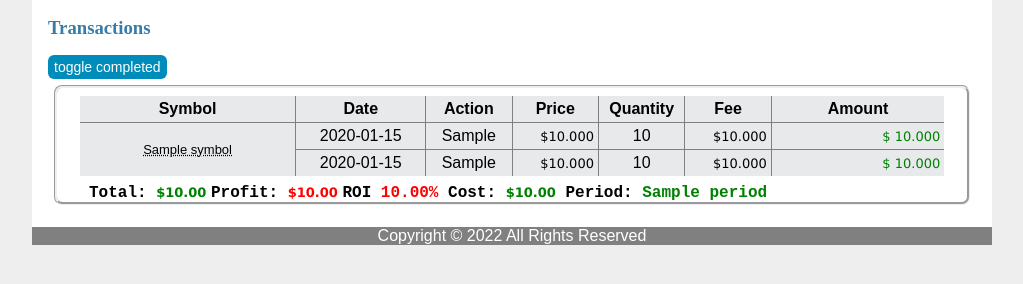
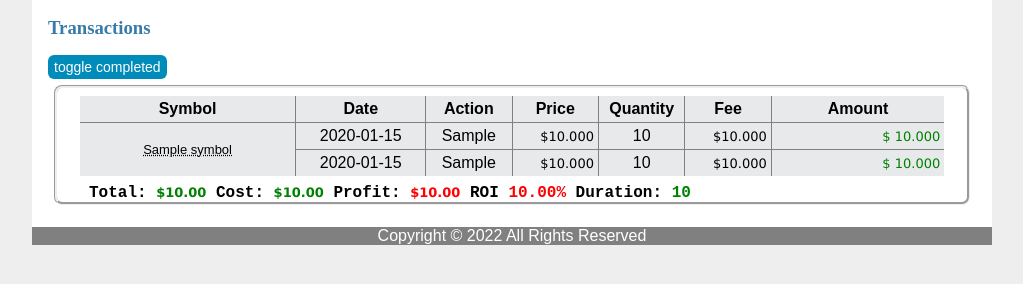
Before and after one commit to hzheng/smartrade, a Flask app: template smartrade/templates/transactions.html in a window 1280 px wide. Shown: the part 226-510 px from the top of the page, without its empty margins (128-1151 px from the left). Run offline with Flask 2, Linux system fonts and the light colour scheme; the template is opened without the code that fills it: most values are stand-ins (such as "Sample title", 1, 10 or a date in 2020).

Commit message:
change period to duration

```diff
--- a/smartrade/templates/transactions.html
+++ b/smartrade/templates/transactions.html
@@ -103,22 +103,19 @@ Transaction Report
         {% endfor %}
         <div class="summary">
             Total:
-            <span class="money amount {{'' if group.total >= 0 else 'negative'}}">{{"%.2f"|format(group.total)}}
-            </span>
+            <span class="money amount {{'' if group.total >= 0 else 'negative'}}">{{"%.2f"|format(group.total)}}</span>
+            Cost:
+            <span class="money amount">{{"%.2f"|format(group.cost)}}</span>
             Profit:
             {% if group.profit is none %}
             N/A
             {% else %}
-            <span class="money amount {{'' if group.profit >= 0 else 'negative'}}">{{"%.2f"|format(group.profit)}}
-            </span>
+            <span class="money amount {{'' if group.profit >= 0 else 'negative'}}">{{"%.2f"|format(group.profit)}}</span>
             ROI
-            <span class="amount {{'' if group.roi >= 0 else 'negative'}}">{{"%.2f"|format(group.roi * 100)}}%
-            </span>
+            <span class="amount {{'' if group.roi >= 0 else 'negative'}}">{{"%.2f"|format(group.roi * 100)}}%</span>
             {% endif %}
-            Cost:
-            <span class="money amount">{{"%.2f"|format(group.cost)}}</span>
-            Period:
-            <span class="amount">{{group.period}}</span>
+            Duration:
+            <span class="amount">{{group.duration}}</span>
         </div>
     </section>
     {% endfor %}
```
Also changed, not shown: smartrade/TransactionGroup.py (+4 -4 lines).
